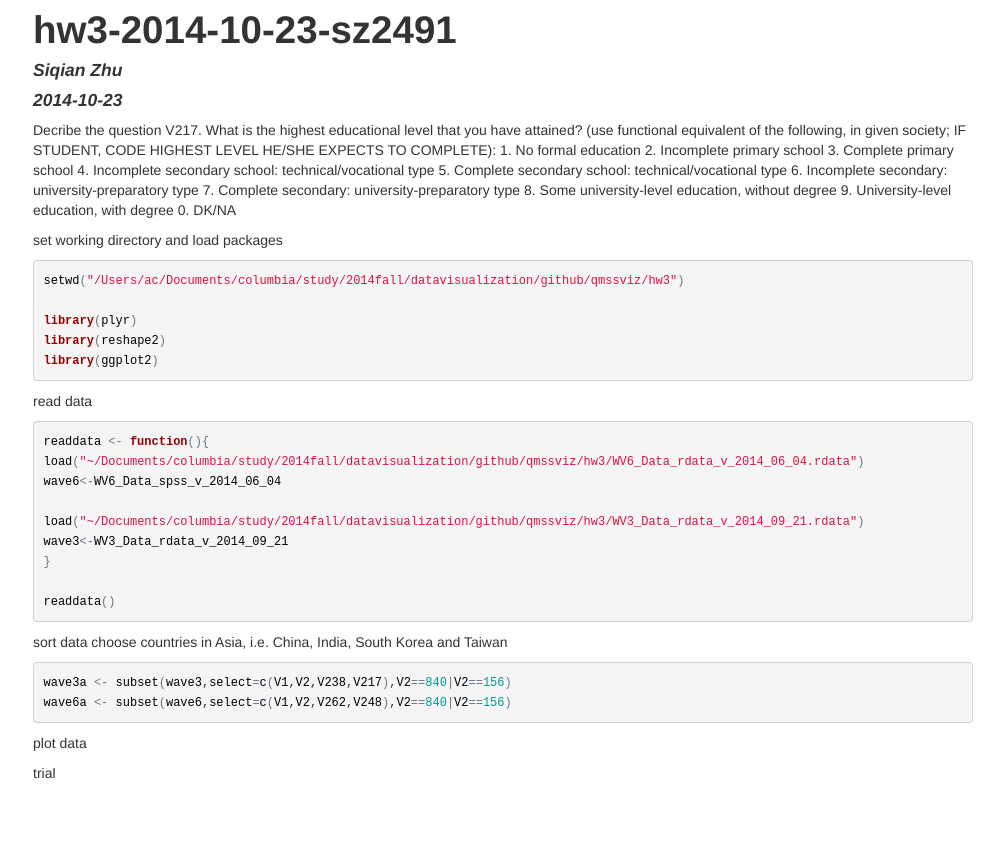
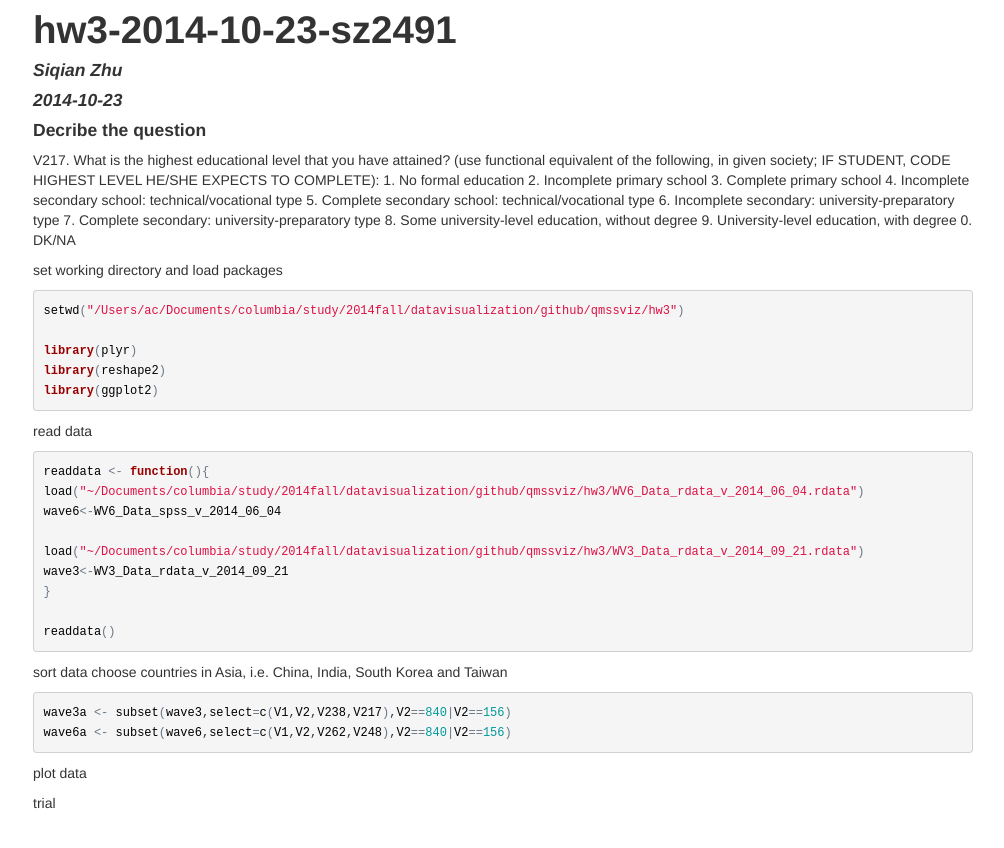
Before and after one commit to malecki/qmssviz, a Jekyll site: the page hw3/hw3-sz2491.html, which Jekyll copies as it is, in a window 1280 px wide. Shown: the top 848 px of the page, without its empty margins (137-1141 px from the left). Built offline with Jekyll 4.4.1, drawn with Linux system fonts in a browser that asks for light colours; Markdown is read by kramdown in place of the engine named in the settings.

Commit message:
data format

```diff
--- a/hw3/hw3-sz2491.html
+++ b/hw3/hw3-sz2491.html
@@ -59,7 +59,9 @@ if (window.hljs && document.readyState && document.readyState === "complete") {
 </div>
 
 
-<p>Decribe the question V217. What is the highest educational level that you have attained? (use functional equivalent of the following, in given society; IF STUDENT, CODE HIGHEST LEVEL HE/SHE EXPECTS TO COMPLETE): 1. No formal education 2. Incomplete primary school 3. Complete primary school 4. Incomplete secondary school: technical/vocational type 5. Complete secondary school: technical/vocational type 6. Incomplete secondary: university-preparatory type 7. Complete secondary: university-preparatory type 8. Some university-level education, without degree 9. University-level education, with degree 0. DK/NA</p>
+<div id="decribe-the-question" class="section level4">
+<h4>Decribe the question</h4>
+<p>V217. What is the highest educational level that you have attained? (use functional equivalent of the following, in given society; IF STUDENT, CODE HIGHEST LEVEL HE/SHE EXPECTS TO COMPLETE): 1. No formal education 2. Incomplete primary school 3. Complete primary school 4. Incomplete secondary school: technical/vocational type 5. Complete secondary school: technical/vocational type 6. Incomplete secondary: university-preparatory type 7. Complete secondary: university-preparatory type 8. Some university-level education, without degree 9. University-level education, with degree 0. DK/NA</p>
 <p>set working directory and load packages</p>
 <pre class="r"><code>setwd(&quot;/Users/ac/Documents/columbia/study/2014fall/datavisualization/github/qmssviz/hw3&quot;)
 
@@ -81,6 +83,7 @@ readdata()</code></pre>
 wave6a &lt;- subset(wave6,select=c(V1,V2,V262,V248),V2==840|V2==156)</code></pre>
 <p>plot data</p>
 <p>trial</p>
+</div>
 
 
 </div>
```
Also changed, not shown: hw3/hw3-sz2491.Rmd (+1 -6 lines).
